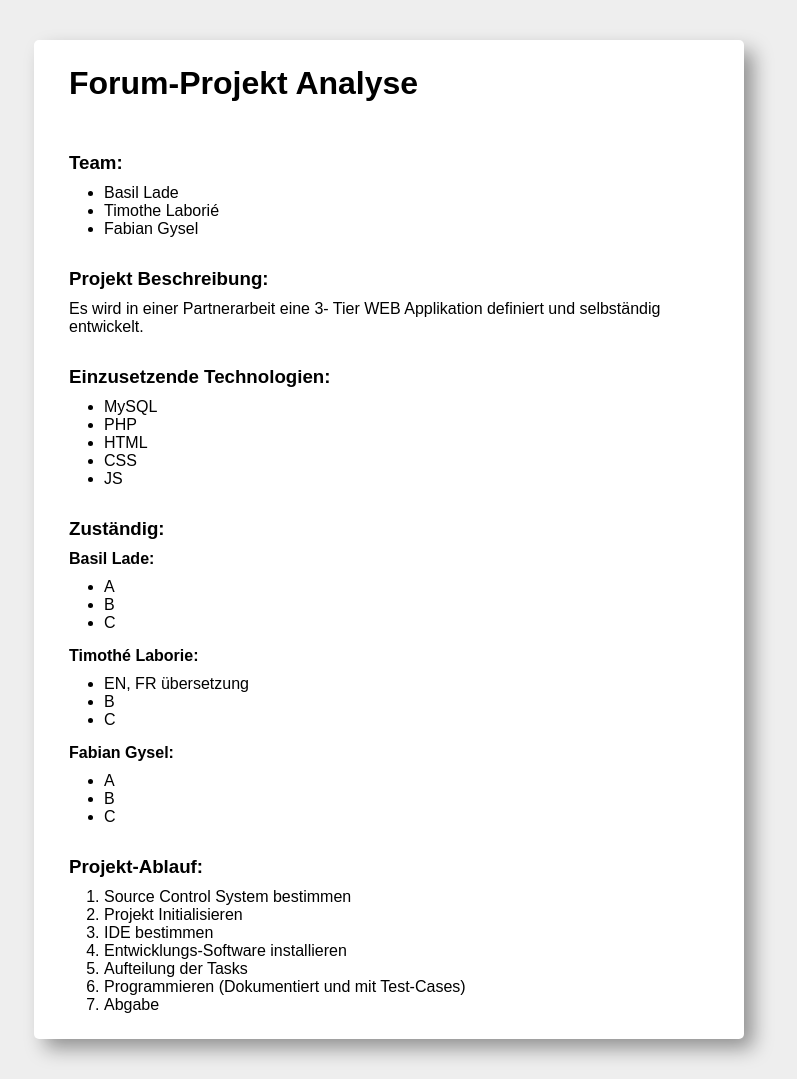
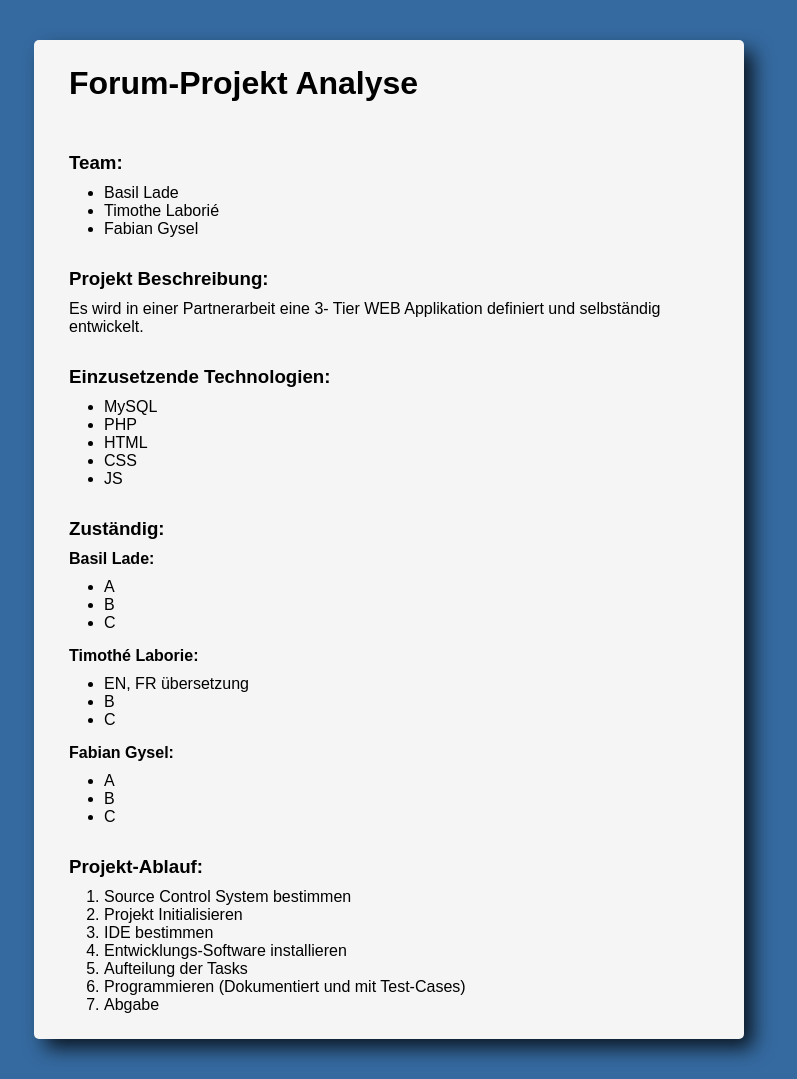
Before and after one commit to GyselAnimatioon/ProjektForumModul133, a PHP site: page /Doku/doku.html in a window 1280 px wide. Shown: the whole page, without its empty margins (251-1048 px from the left). Run offline with PHP 8.4, Linux system fonts and the light colour scheme.

Commit message:
DokuStyle/doku.css: changed background from "body" and ".content-wrap"

```diff
--- a/css/DokuStyle/doku.css
+++ b/css/DokuStyle/doku.css
@@ -10,18 +10,19 @@
 }
 
 body {
-    background: #eee;
+
+    background: linear-gradient(to bottom, #356aa0 0%,#356aa0 100%); /* W3C */
 }
 
 .content-wrap {
-    background: #fff;
+    background: whitesmoke;
     width: 50%;
     margin: 40px auto;
     padding: 25px 35px;
     border-radius: 5px;
-    -webkit-box-shadow: 10px 10px 20px -1px rgba(0,0,0,0.4);
-    -moz-box-shadow: 10px 10px 20px -1px rgba(0,0,0,0.4);
-    box-shadow: 10px 10px 20px -1px rgba(0,0,0,0.4);
+    -webkit-box-shadow: 10px 10px 20px -1px rgba(0,0,0,0.8);
+    -moz-box-shadow: 10px 10px 20px -1px rgba(0,0,0,0.8);
+    box-shadow: 10px 10px 20px -1px rgba(0,0,0,0.8);
 }
 
 /* content-outer */
```
